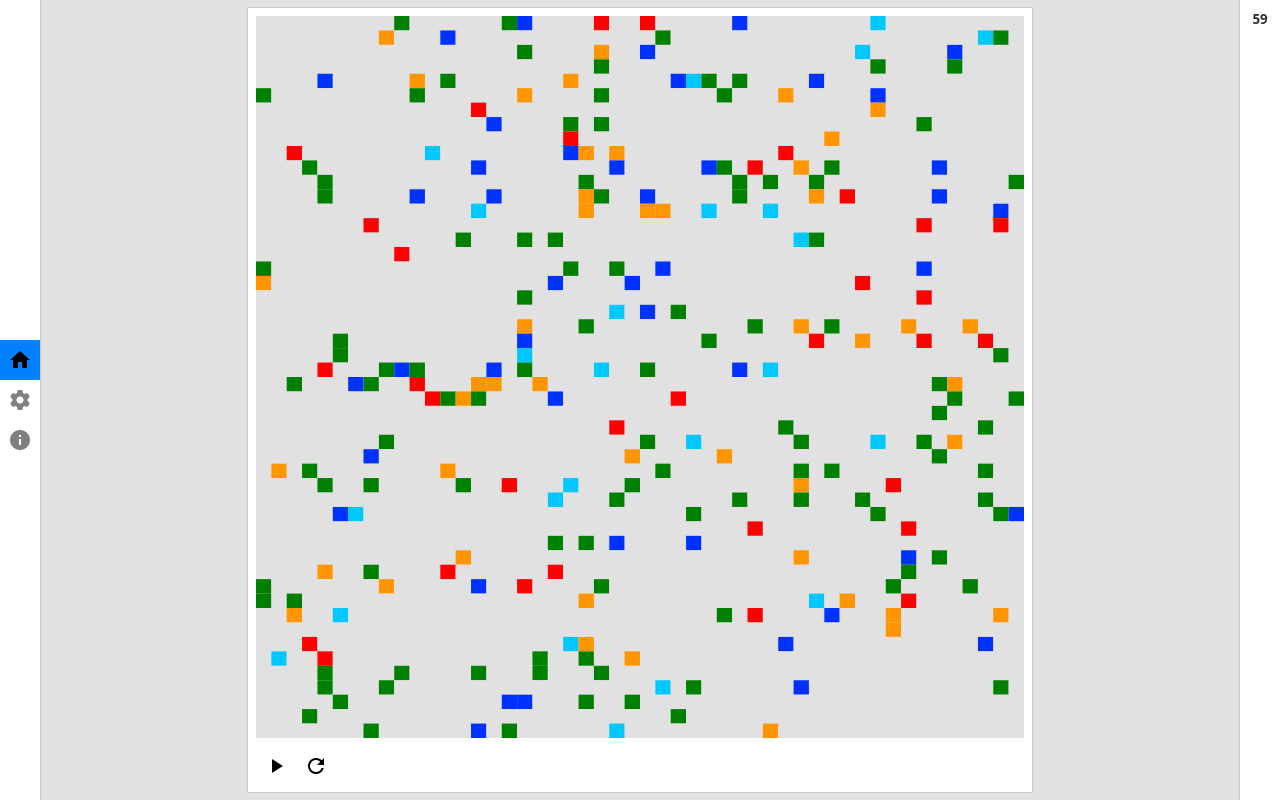
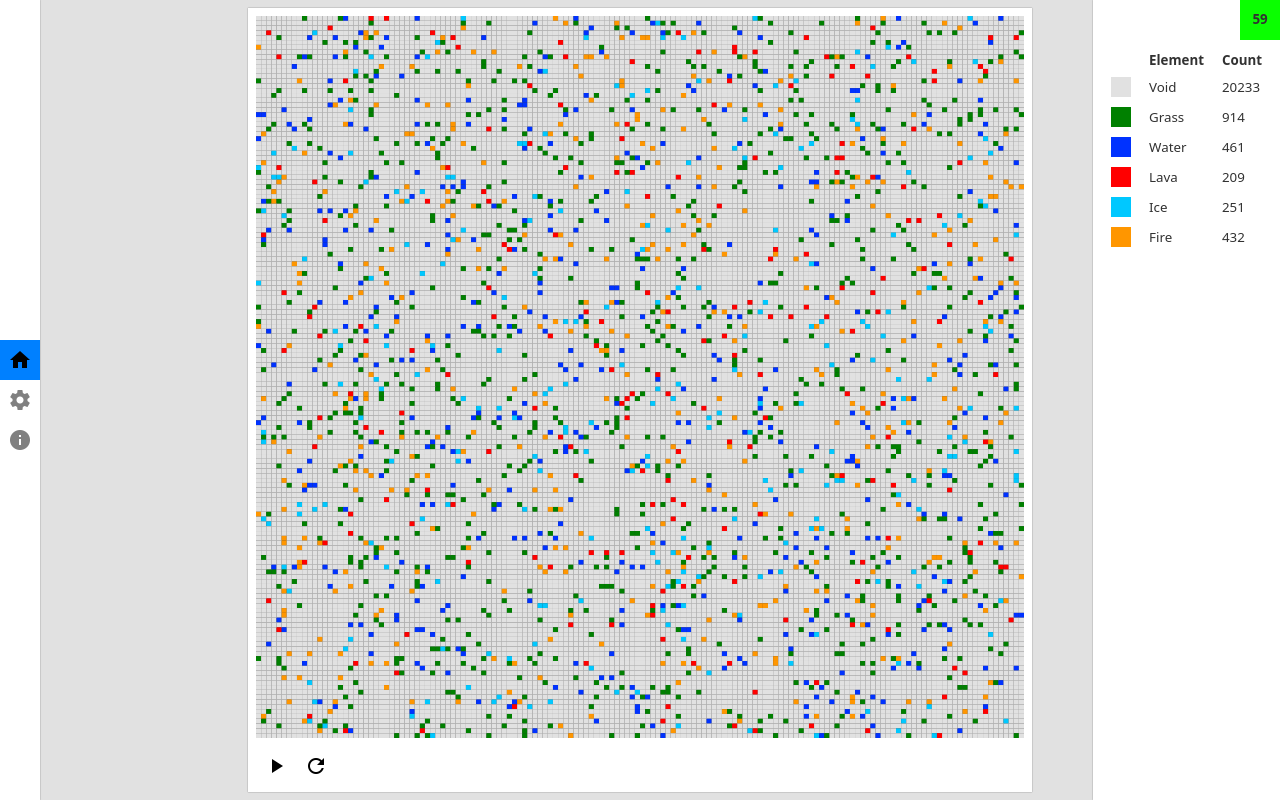
Before and after one commit to eccs0103/Elements, a plain HTML site: page pages/sandbox.html in a window 1280 px wide. Drawn offline with Linux system fonts and the light colour scheme.

Commit message:
modified:   README.md modified:   pages/sandbox.html modified:   scripts/elements.js modified:   scripts/structure.js modified:   styles/style.css

```diff
--- a/pages/sandbox.html
+++ b/pages/sandbox.html
@@ -4,7 +4,7 @@
 <head>
 	<meta charset="UTF-8" />
 	<meta name="viewport" content="width=device-width, initial-scale=1.0" />
-	<title>Главная - Элементы</title>
+	<title>Main - Elements</title>
 	<link rel="stylesheet" href="../styles/style.css" />
 	<link rel="stylesheet" href="../styles/theme.css" />
 	<link rel="stylesheet" href="../styles/themes/light.css" />
@@ -55,9 +55,20 @@
 		</div>
 	</div>
 	<div class="layer"
-		style="position: absolute; inset: 0 0 0 auto; display: flex; justify-content: center; align-items: flex-start;">
+		style="position: absolute; inset: 0 0 0 auto; display: flex; flex-direction: column; justify-content: start; align-items: center;">
 		<b id="counter-fps"
-			style="width: var(--size-standart-2); height: var(--size-standart-2); display: flex; justify-content: center; align-items: center; padding: var(--size-gap);"></b>
+			style="width: var(--size-standart-2); height: var(--size-standart-2); align-self: end; display: flex; justify-content: center; align-items: center; padding: var(--size-gap);"></b>
+		<table id="elements-counter">
+			<thead>
+				<tr>
+					<th></th>
+					<th>Element</th>
+					<th>Count</th>
+				</tr>
+			</thead>
+			<tbody>
+			</tbody>
+		</table>
 	</div>
 </body>
 
--- a/scripts/elements.js
+++ b/scripts/elements.js
@@ -1,9 +1,11 @@
 //#region Initial Elementals
 //#region Void
 class Void extends Elemental {
+	static title = `Void`
 	static color = new Color(225, 225, 225);
 	constructor(/** @type {Coordinate} */ position) {
 		super(position);
+		this._title = Void.title;
 		this._color = Void.color;
 	}
 }
@@ -11,10 +13,12 @@ board.setCase(Void, 90);
 //#endregion
 //#region Grass
 class Grass extends Elemental {
+	static title = `Grass`
 	static color = new Color(0, 128, 0);
 	static durationGrow = 10;
 	constructor(/** @type {Coordinate} */ position) {
 		super(position);
+		this._title = Grass.title;
 		this._color = Grass.color;
 		this.abilities.push(this.#grow);
 	}
@@ -43,11 +47,13 @@ board.setCase(Grass, 4);
 //#endregion
 //#region Fire
 class Fire extends Elemental {
+	static title = `Fire`
 	static color = new Color(255, 150, 0);
 	static durationBurn = 4;
 	static durationFade = 16;
 	constructor(/** @type {Coordinate} */ position) {
 		super(position);
+		this._title = Fire.title;
 		this._color = Fire.color;
 		this.abilities.push(this.#burn, this.#fade);
 	}
@@ -77,11 +83,13 @@ board.setCase(Fire, 2);
 //#endregion
 //#region Water
 class Water extends Elemental {
+	static title = `Water`;
 	static color = new Color(0, 50, 255);
 	static durationFlow = 8;
 	static durationEvaporate = 8;
 	constructor(/** @type {Coordinate} */ position) {
 		super(position);
+		this._title = Water.title;
 		this._color = Water.color;
 		this.abilities.push(this.#flow, this.#evaporate);
 	}
@@ -128,6 +136,7 @@ board.setCase(Water, 2);
 //#endregion
 //#region Lava
 class Lava extends Elemental {
+	static title = `Lava`;
 	static color = new Color(255, 0, 0);
 	static maxDensity = 3;
 	static durationFlow = 15;
@@ -135,6 +144,7 @@ class Lava extends Elemental {
 	static durationFade = 4;
 	constructor(/** @type {Coordinate} */ position, /** @type {Number} */ density = Lava.maxDensity) {
 		super(position);
+		this._title = Lava.title;
 		this.#density = density;
 		this._color = new Color(
 			((Lava.color.red - Fire.color.red) * this.#density / Lava.maxDensity) + Fire.color.red,
@@ -210,6 +220,7 @@ board.setCase(Lava, 1);
 //#endregion
 //#region Ice
 class Ice extends Elemental {
+	static title = `Ice`;
 	static color = new Color(0, 200, 255);
 	static maxDensity = 3;
 	static durationFlow = 12;
@@ -217,6 +228,7 @@ class Ice extends Elemental {
 	static durationEvaporate = 4;
 	constructor(/** @type {Coordinate} */ position, /** @type {Number} */ density = Ice.maxDensity) {
 		super(position);
+		this._title = Ice.title;
 		this.#density = density;
 		this._color = new Color(
 			((Ice.color.red - Water.color.red) * this.#density / Ice.maxDensity) + Water.color.red,
@@ -295,10 +307,12 @@ board.setCase(Ice, 1);
 //#region Custom Elementals
 //#region NewElemental
 class NewElemental extends Elemental {
+	static title = `New Elemental`; // Название элемента
 	static color = new Color(0, 0, 0); // Цвет элемента
 	static durationAbilityName = 1; // Длительность перезарядки способности
 	constructor(/** @type {Coordinate} */ position) {
 		super(position);
+		this._title = NewElemental.title;
 		this._color = NewElemental.color; // Присваивание цвета элемента
 		this.abilities.push(this.#abilityName); // Подключение способностей
 	}
--- a/scripts/structure.js
+++ b/scripts/structure.js
@@ -59,6 +59,12 @@ class Coordinate {
 //#endregion
 //#region Color
 class Color {
+	static viaHSV(/** @type {Number} */ hue, /** @type {Number} */ saturation, /** @type {Number} */ value) {
+		function f(/** @type {Number} */ n, /** @type {Number} */ k = (n + hue / 60) % 6) {
+			return (value / 100) - (value / 100) * (saturation / 100) * Math.max(Math.min(k, 4 - k, 1), 0);
+		};
+		return new Color(f(5) * 255, f(3) * 255, f(1) * 255);
+	}
 	/** @readonly */ static get white() {
 		return new Color(255, 255, 255);
 	}
@@ -94,15 +100,15 @@ class Color {
 //#endregion
 //#region Ability
 class Ability {
-	constructor(/** @type {String} */ name, /** @type {() => Boolean} */ action, /** @type {Number} */ countdown, /** @type {Number} */ progress = 0) {
-		this.#name = name;
+	constructor(/** @type {String} */ title, /** @type {() => Boolean} */ action, /** @type {Number} */ countdown, /** @type {Number} */ progress = 0) {
+		this.#title = title;
 		this.#action = action;
 		this.#countdown = countdown;
 		this.progress = progress;
 	}
-	/** @type {String} */ #name;
-	/** @readonly */ get name() {
-		return this.#name;
+	/** @type {String} */ #title;
+	/** @readonly */ get title() {
+		return this.#title;
 	}
 	/** @type {() => Boolean} */ #action;
 	/** @readonly */ get action() {
@@ -118,10 +124,16 @@ class Ability {
 //#region Elemental
 class Elemental {
 	static color = new Color(0, 0, 0);
+	static title = `Element`;
 	constructor(/** @type {Coordinate} */ position) {
+		this._title = Elemental.title;
 		this.#position = position;
 		this._color = Elemental.color;
 		this.#abilities = [];
+	}
+	/** @protected @type {String} */ _title;
+	/** @readonly */ get title() {
+		return this._title;
 	}
 	/** @type {Coordinate} */ #position;
 	/** @readonly */ get position() {
@@ -139,7 +151,7 @@ class Elemental {
 		let moves = false;
 		for (const ability of this.abilities) {
 			if (ability.progress > ability.countdown) {
-				throw new RangeError(`Invalid progress value - ${ability.progress}, at ability - ${ability.name}, at element ${Object.getPrototypeOf(this)}, in position - ${this.#position.toString()}`);
+				throw new RangeError(`Invalid progress value - ${ability.progress}, at ability - ${ability.title}, at element ${Object.getPrototypeOf(this)}, in position - ${this.#position.toString()}`);
 			} else if (ability.progress == ability.countdown) {
 				const reset = ability.action();
 				if (reset) {
@@ -197,25 +209,17 @@ class Elemental {
 			throw new ReferenceError(`Can't select random element. Maybe stack is empty.`);
 		}
 	}
-	// /** @protected */ _generateValueCollection(/** @type {Array<Coordinate>} */ list) {
-	// 	const array = [];
-	// 	for (let index = 0; index < list.length; index++) {
-	// 		const position = list[index];
-	// 		array[index] = this._generateValue(position);
-	// 	}
-	// 	return array;
-	// }
 }
 //#endregion
 //#region Engine
 class Engine extends _Generator {
 	constructor(/** @type {Coordinate} */ size) {
 		super(size);
-		console.log(`Standart FPS rate setted to: ${this.#framesCount}.`);
+		console.log(`Standart FPS rate setted to: ${this.#MFC}.`);
 		let previousFrame = Date.now();
 		setInterval(() => {
 			let currentFrame = Date.now();
-			this.FPS = (() => {
+			this.#FPS = (() => {
 				return 1000 / (currentFrame - previousFrame);
 			})();
 			previousFrame = currentFrame;
@@ -223,9 +227,12 @@ class Engine extends _Generator {
 			if (this.#execute) {
 				this._updateFrame();
 			}
-		}, 1000 / this.#framesCount);
+		}, 1000 / this.#MFC);
 	}
-	/** @type {Number} */ #framesCount = 60;
+	/** @type {Number} */ #MFC = 60;
+	/** @readonly */ get MFC() {
+		return this.#MFC;
+	}
 	/** @type {Boolean} */ #execute = false;
 	get execute() {
 		return this.#execute;
@@ -234,7 +241,10 @@ class Engine extends _Generator {
 		this.#execute = value;
 	}
 	/** @protected @type {() => void} */ _updateFrame;
-	/** @type {Number} */ FPS;
+	/** @type {Number} */ #FPS;
+	/** @readonly */ get FPS() {
+		return this.#FPS;
+	}
 }
 //#endregion
 //#region Board
@@ -243,7 +253,7 @@ class Board extends Engine {
 		super(size);
 		if (context) {
 			this.#context = context;
-			// this.#drawFrame();
+			this.#drawFrame();
 		} else {
 			throw new ReferenceError(`Can't reach the texture.`);
 		}
@@ -265,15 +275,41 @@ class Board extends Engine {
 		}
 		return result;
 	}
+	/** @type {Map<typeof Elemental, Number>} */ #information;
+	/** @readonly */ get information() {
+		return this.#information;
+	}
 	#drawFrame() {
+		this.#information = new Map();
 		for (let y = 0; y < this.size.y; y++) {
 			for (let x = 0; x < this.size.x; x++) {
 				const position = new Coordinate(x, y);
 				const element = this.get(position);
+				const key = element.constructor;
+				// @ts-ignore
+				this.#information.set(key, (this.#information.get(key) ?? 0) + 1);
 				this.#context.fillStyle = element.color.toString();
 				const cellSize = new Coordinate(this.#context.canvas.width / this.size.x, this.#context.canvas.height / this.size.y);
 				this.#context.fillRect(position.x * cellSize.x, position.y * cellSize.y, cellSize.x, cellSize.y);
 			}
+		}
+		const tableElementsCounter = /** @type {HTMLTableElement} */ (document.querySelector(`table#elements-counter`));
+		const tbodyInformation = tableElementsCounter.tBodies[0];
+		tbodyInformation.innerHTML = ``;
+		// for (const row of tbodyInformation.rows) {
+		// 	tbodyInformation.removeChild(row);
+		// }
+		for (const data of this.#information) {
+			const element = data[0];
+			const count = data[1];
+			const row = tbodyInformation.insertRow();
+			row.insertCell().appendChild(document.createElement(`div`)).setAttribute(`style`, `
+				aspect-ratio: 1 / 1;
+				width: calc(var(--size-standart-2) / 2);
+				background-color: ${element.color.toString()};
+			`);
+			row.insertCell().innerText = element.title;
+			row.insertCell().innerText = `${count}`;
 		}
 	}
 	#executeFrame() {
@@ -289,10 +325,12 @@ class Board extends Engine {
 		}
 		if (!moves) {
 			this.execute = false;
+			const inputTogglePlay = /** @type {HTMLInputElement} */ (document.querySelector(`input#toggle-play`));
 			if (window.confirm(`Elementals have no more moves. Do you want to reload the board?`)) {
 				this.fill();
 				this.execute = true;
 			}
+			inputTogglePlay.checked = this.execute;
 		}
 	}
 	fill(from = new Coordinate(0, 0), to = new Coordinate(this.size.x, this.size.y)) {
@@ -315,7 +353,7 @@ canvasView.height = canvasView.getBoundingClientRect().height;
 const contextView = canvasView.getContext(`2d`);
 ///
 // const input = window.prompt(`Input board size`, `100`);
-const size = 50; /* (() => {
+const size = 150; /* (() => {
 	if (input == null) {
 		throw new TypeError(`Input mustn't be empty.`);
 	}
@@ -331,5 +369,6 @@ const board = new Board(new Coordinate(size, size), contextView);
 const bCounterFPS = /** @type {HTMLElement} */ (document.querySelector(`b#counter-fps`));
 setInterval(() => {
 	bCounterFPS.innerText = board.FPS.toFixed(0);
+	bCounterFPS.style.backgroundColor = Color.viaHSV(120 * (Math.min(Math.max(0, board.FPS / board.MFC), 1)), 100, 100).toString();
 }, 1000 / 4);
 //#endregion
--- a/styles/style.css
+++ b/styles/style.css
@@ -74,6 +74,15 @@ img {
 	height: 100%;
 }
 
+table {
+	padding: var(--size-gap);
+}
+
+table th,
+table td {
+	padding: calc(var(--size-gap) / 2) var(--size-gap);
+}
+
 hr {
 	height: var(--size-serpator);
 	background-color: black;
```
Also changed, not shown: 1 other file.
